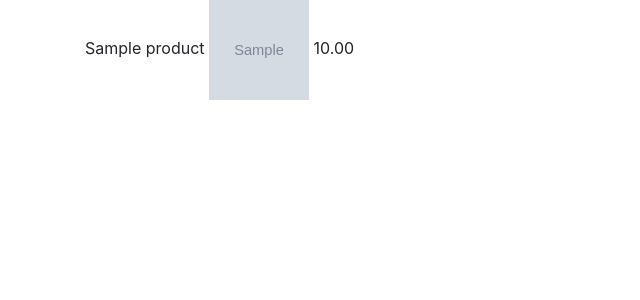
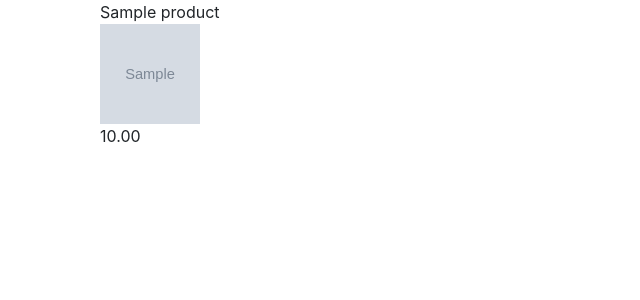
Before and after one commit to tpugh/Unlimited-Treasures, a Django app: page / in a window 1280 px wide. Shown: the part 56-356 px from the top of the page, without its empty margins (0-640 px from the left). Run offline with Django 3.2, Linux system fonts and the light colour scheme; tables that the repository leaves empty hold one stand-in row (values such as "Sample post"); grey boxes marked "Sample" are stand-in pictures; some libraries are stand-ins or nearby versions.

Commit message:
display products

```diff
--- a/mysite/templates/index.html
+++ b/mysite/templates/index.html
@@ -3,10 +3,20 @@
 {% block content %}
 <!--Insert all of the page specific content here-->
 {% for product in all_products %}
-{{ product.product_name }}
-<img src="{{ product.image.url }}" height="100" width="100">
-{{ product.price}}
+<div class="container">
+                <div class="row">
+                  <div class="col-sm">
+                   {{ product.product_name }} <br>
+                   <img src="{{ product.image.url }}" height="100" width="100"><br>
+{{ product.price}}<br>
+                  </div>
+              </div>
+</div>
 {% endfor %}
+
+
+
+
 
 <!--
                 {% for product in all_products %}
```
